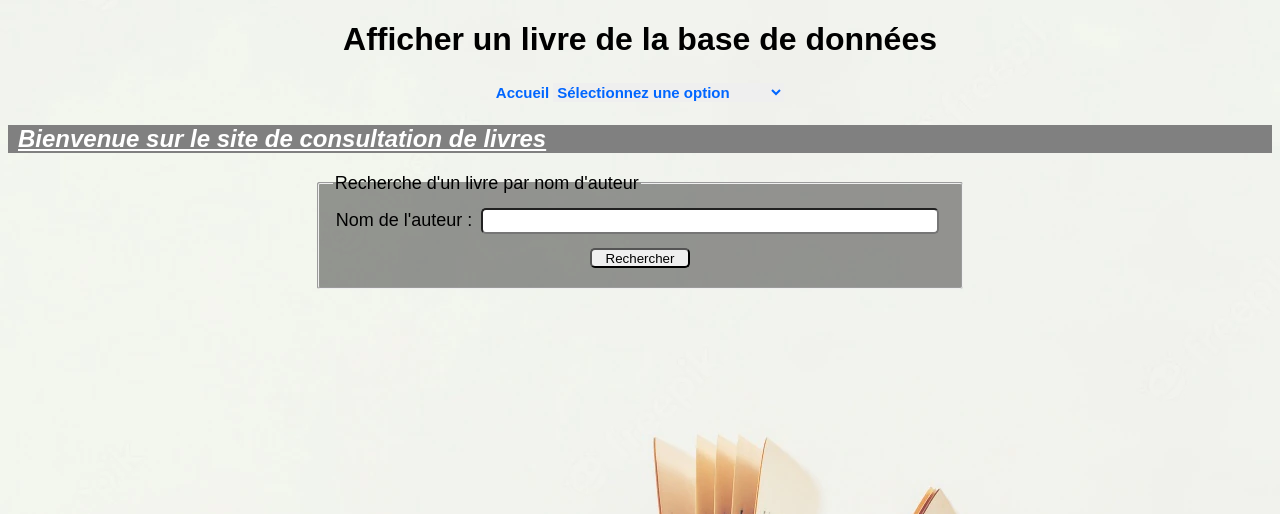
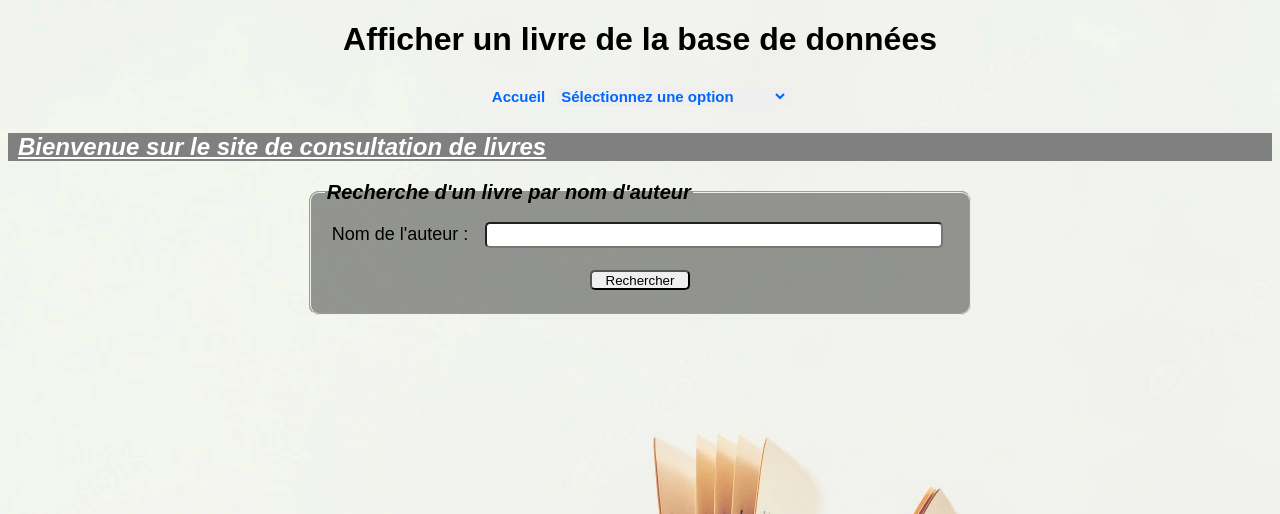
Before and after one commit to Srblx/Online-library-PHP, a PHP site: page /afficherAuteur.php in a window 1280 px wide. Shown: the top 514 px of the page. Run offline with PHP 8.4, Linux system fonts and the light colour scheme.

Commit message:
Corrige des erreurs du git precendent

```diff
--- a/afficherAuteur.php
+++ b/afficherAuteur.php
@@ -35,12 +35,12 @@
 
         #submit {
             width: 100px;
-
         }
 
         fieldset {
             border-radius: 3px;
             background-color: rgba(0, 0, 0, 0.4);
+            border-radius: 10px;
         }
 
         h2 {
@@ -65,6 +65,22 @@
             position: absolute;
             bottom: 0;
             left: 45%;
+        }
+
+        .styleTab {
+            border-radius: 5px;
+            border-color: black;
+            margin-top: 2%;
+            background-color: rgba(0, 0, 0, 0.3);
+        }
+
+        legend {
+            font-size: 20px;
+            font-style: italic;
+        }
+
+        td {
+            padding: 5px;
         }
     </style>
     <h1>Afficher un livre de la base de données</h1>
@@ -99,7 +115,7 @@
     </div>
     <form action="afficherAuteur.php" method="post">
         <fieldset>
-            <legend>Recherche d'un livre par nom d'auteur</legend>
+            <legend><b>Recherche d'un livre par nom d'auteur</b></legend>
             <table>
                 <tr>
                     <td>
@@ -118,37 +134,18 @@
         </fieldset>
     </form>
     <?php
-    //~ Me connecter a ma BDD
+    // Me connecter a ma BDD
     $connect = mysqli_connect('localhost', 'root', '', 'bibliotheque');
     if (!$connect) {
-        //~ Si la connexion echoue
+        // Si la connexion echoue
         echo "<script type=text/javascript>";
         echo "alert('Connexion impossible a la base de données')</script>";
     } else {
         if (isset($_POST['searchAutor'])) {
-            //~ Si la connexion fonctionne
-            //! methode non securiser (injection de SQL possible)
-            //* $search = $_POST['searchAutor'];
-            //* $request = " SELECT * FROM `livre` WHERE `nomAuteur` = '$search'";
-
-            //! Methode securisé
-            //~ Récupération de la valeur de la recherche à partir du formulaire
+            // Si la connexion fonctionne
             $search = $_POST['searchAutor'];
 
-            //~ Préparation de la requête avec des marqueurs de paramètres
-            $request = "SELECT * FROM livre WHERE nomAuteur = ?";
-
-            //~ Préparation de la requête à l'aide de la fonction mysqli_prepare()
-            $stmt = mysqli_prepare($connect, $request);
-
-            //~ Liaison des valeurs à utiliser avec les marqueurs de paramètres
-            mysqli_stmt_bind_param($stmt, "s", $search);
-
-            //~ Exécution de la requête préparée
-            mysqli_stmt_execute($stmt);
-
-            //~ Stockage du résultat de la requête
-            $result = mysqli_stmt_get_result($stmt);
+            $request = " SELECT * FROM `livre` WHERE `nomAuteur` = '$search'";
             $result = mysqli_query($connect, $request);
 
 
```
Also changed, not shown: afficher.php (+23 -4 lines).
